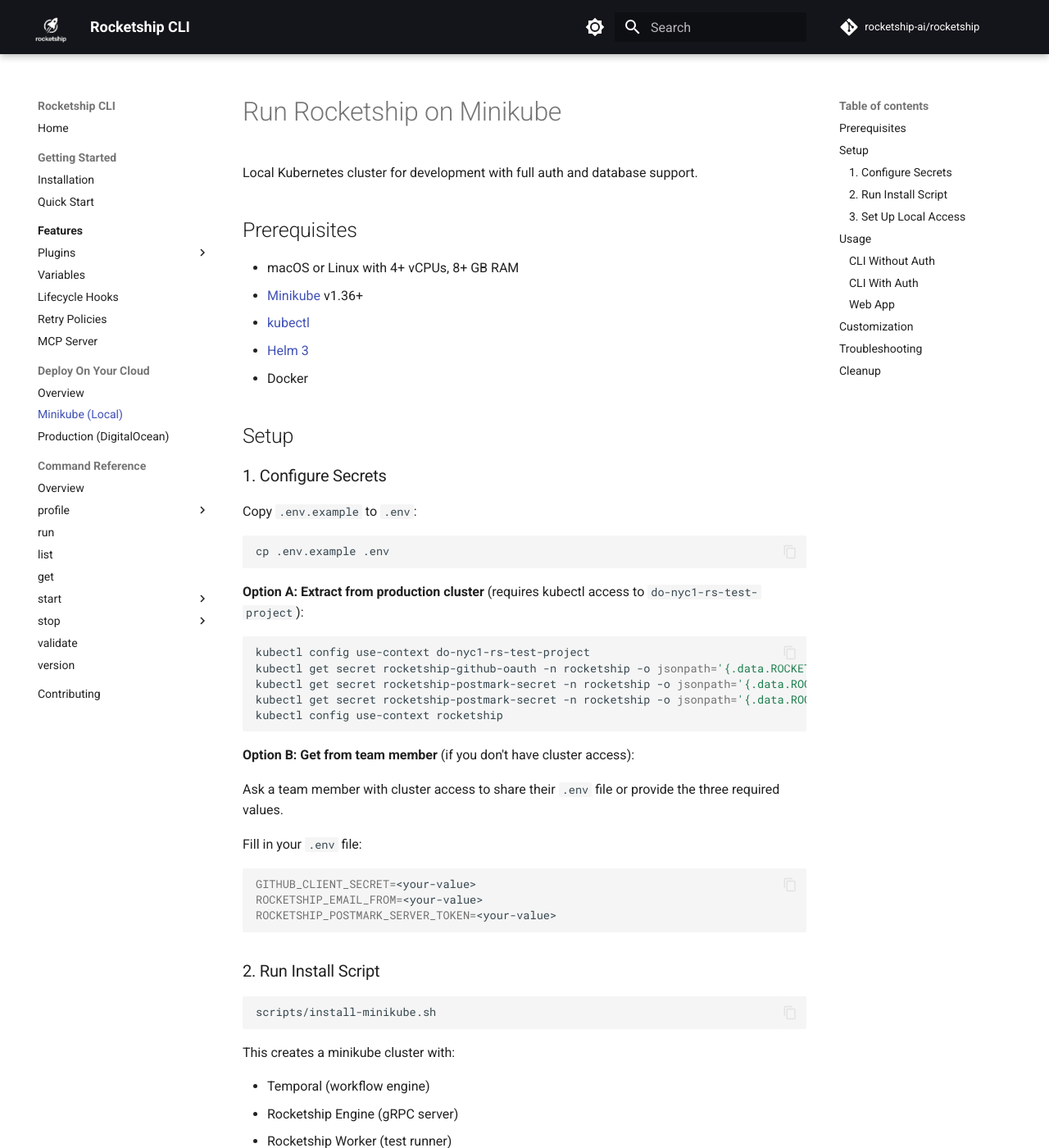
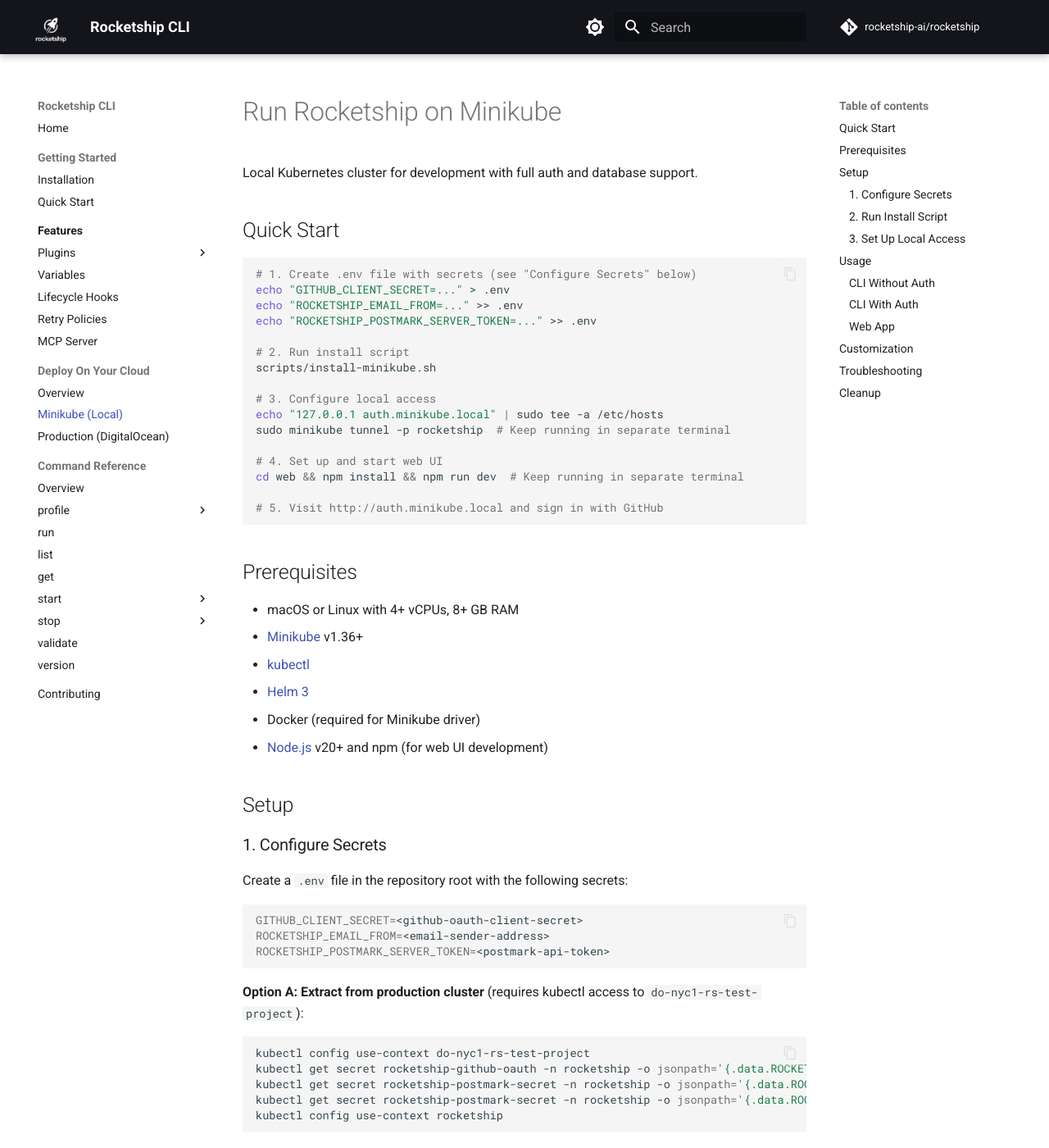
Before and after one commit to rocketship-ai/rocketship, an MkDocs documentation site: the page built from docs/src/deploy/minikube.md, in a window 1280 px wide and 1400 px high. Shown: the whole window at 82% size. Built offline with MkDocs 1.6.1 and Material for MkDocs 9.7.7, drawn with Linux system fonts in a browser that asks for light colours; comment, search, counter and statistics services are not loaded; some of the changed text lies outside the part shown.

Commit message:
doc tidying

````diff
--- a/docs/src/deploy/minikube.md
+++ b/docs/src/deploy/minikube.md
@@ -1,6 +1,27 @@
 # Run Rocketship on Minikube
 
 Local Kubernetes cluster for development with full auth and database support.
+
+## Quick Start
+
+```bash
+# 1. Create .env file with secrets (see "Configure Secrets" below)
+echo "GITHUB_CLIENT_SECRET=..." > .env
+echo "ROCKETSHIP_EMAIL_FROM=..." >> .env
+echo "ROCKETSHIP_POSTMARK_SERVER_TOKEN=..." >> .env
+
+# 2. Run install script
+scripts/install-minikube.sh
+
+# 3. Configure local access
+echo "127.0.0.1 auth.minikube.local" | sudo tee -a /etc/hosts
+sudo minikube tunnel -p rocketship  # Keep running in separate terminal
+
+# 4. Set up and start web UI
+cd web && npm install && npm run dev  # Keep running in separate terminal
+
+# 5. Visit http://auth.minikube.local and sign in with GitHub
+```
 
 ## Prerequisites
 
@@ -8,16 +29,19 @@
 - [Minikube](https://minikube.sigs.k8s.io/docs/start/) v1.36+
 - [kubectl](https://kubernetes.io/docs/tasks/tools/)
 - [Helm 3](https://helm.sh/docs/intro/install/)
-- Docker
+- Docker (required for Minikube driver)
+- [Node.js](https://nodejs.org/) v20+ and npm (for web UI development)
 
 ## Setup
 
 ### 1. Configure Secrets
 
-Copy `.env.example` to `.env`:
+Create a `.env` file in the repository root with the following secrets:
 
 ```bash
-cp .env.example .env
+GITHUB_CLIENT_SECRET=<github-oauth-client-secret>
+ROCKETSHIP_EMAIL_FROM=<email-sender-address>
+ROCKETSHIP_POSTMARK_SERVER_TOKEN=<postmark-api-token>
 ```
 
 **Option A: Extract from production cluster** (requires kubectl access to `do-nyc1-rs-test-project`):
@@ -34,13 +58,20 @@
 
 Ask a team member with cluster access to share their `.env` file or provide the three required values.
 
-Fill in your `.env` file:
+**GitHub OAuth App Setup:**
 
-```bash
-GITHUB_CLIENT_SECRET=<your-value>
-ROCKETSHIP_EMAIL_FROM=<your-value>
-ROCKETSHIP_POSTMARK_SERVER_TOKEN=<your-value>
-```
+The `GITHUB_CLIENT_SECRET` corresponds to a GitHub OAuth App with these settings:
+
+- **Client ID**: `Ov23li2GoXfR7bC7fR0y` (configured in `charts/rocketship/values-minikube-local.yaml`)
+- **Authorization callback URL**: `http://auth.minikube.local/callback`
+
+If you need to create your own OAuth app for testing:
+
+1. Go to GitHub Settings → Developer settings → OAuth Apps → New OAuth App
+2. Set **Homepage URL**: `http://auth.minikube.local`
+3. Set **Authorization callback URL**: `http://auth.minikube.local/callback`
+4. Copy the Client Secret to your `.env` file
+5. Update `charts/rocketship/values-minikube-local.yaml` with your Client ID
 
 ### 2. Run Install Script
 
@@ -72,11 +103,20 @@
    echo "127.0.0.1 auth.minikube.local" | sudo tee -a /etc/hosts
    ```
 
+   **Why needed:** This ensures:
+
+   - Your browser sends `Host: auth.minikube.local` header (matches ingress rule)
+   - Stable origin for cookies (`auth.minikube.local` instead of `localhost`)
+   - OAuth callback URLs and JWT issuer URLs are consistent
+   - Future HTTPS/TLS setup is easier (mkcert for `*.minikube.local`)
+
 2. Run minikube tunnel (separate terminal, keep running):
 
    ```bash
    sudo minikube tunnel -p rocketship
    ```
+
+   This binds the ingress LoadBalancer to `127.0.0.1`.
 
 3. Verify auth broker:
    ```bash
@@ -104,10 +144,16 @@
 
 The web UI is served through the same ingress as the auth broker (single-origin architecture) to enable cookie-based authentication.
 
-1. Start Vite dev server (must listen on all interfaces):
+1. Install web dependencies (first time only):
 
    ```bash
-   cd web && npm run dev
+   cd web && npm install
+   ```
+
+2. Start Vite dev server (must listen on all interfaces):
+
+   ```bash
+   npm run dev
    ```
 
    Vite is configured in `vite.config.ts` to:
@@ -116,13 +162,14 @@
    - Accept requests from `auth.minikube.local`
    - Enable HMR through the ingress
 
-2. Visit `http://auth.minikube.local` and sign in with GitHub
+3. Visit `http://auth.minikube.local` and sign in with GitHub
 
 **How it works:**
 
 - The `vite-relay` deployment in the cluster proxies requests from the ingress to your local Vite server
-- Both UI (`/`) and API (`/api`, `/authorize`, etc.) are served from `auth.minikube.local`
+- UI (`/`), Auth API (`/api`, `/authorize`, etc.), and Engine API (`/engine`) are all served from `auth.minikube.local`
 - Same-origin = cookies work automatically, HMR still functions
+- Frontend can call engine with: `fetch('/engine/health', { credentials: 'include' })`
 
 ## Customization
 
@@ -151,15 +198,26 @@
 
 **Web UI not loading**:
 
-1. Verify Vite is running: `curl http://localhost:5173`
-2. Check vite-relay can reach host:
+1. Ensure web dependencies are installed: `cd web && npm install`
+2. Verify Vite is running: `curl http://localhost:5173`
+3. Check vite-relay can reach host:
    ```bash
    kubectl run -n rocketship test-vite --rm -it --image=busybox:1.36 --restart=Never -- \
      wget -qO- http://192.168.64.1:5173/ | head -n 5
    ```
    If this fails, check macOS firewall settings for Node/Vite on port 5173.
 
-**Cookies not working**: Ensure you're accessing the UI via `http://auth.minikube.local` (not `http://localhost:5173`). The single-origin architecture requires both UI and API to be served from the same host.
+**Install script warnings about host connectivity**: The install script tests connectivity to your host's Vite server to auto-detect the correct IP. If Vite isn't running yet, you'll see warnings like "Could not detect reachable host IP" - this is expected and the script will use a sensible default (192.168.64.1). Start Vite after installation completes.
+
+**Cookies not working**: Ensure you're accessing the UI via `http://auth.minikube.local` (not `http://localhost:5173`). The single-origin architecture requires UI, auth broker, and engine to be served from the same host for cookies to work.
+
+**Engine API not accessible**: Verify the ingress includes the `/engine` path:
+
+```bash
+kubectl get ingress rocketship-gateway -n rocketship -o jsonpath='{.spec.rules[0].http.paths[*].path}'
+```
+
+Should show: `/api /authorize /token /callback /logout /engine /`
 
 **Auth broker unreachable from inside cluster**: The install script automatically detects the ingress controller's ClusterIP and configures engine hostAliases. If this failed, manually get the IP and redeploy:
 
````
Also changed, not shown: 2 other files.
